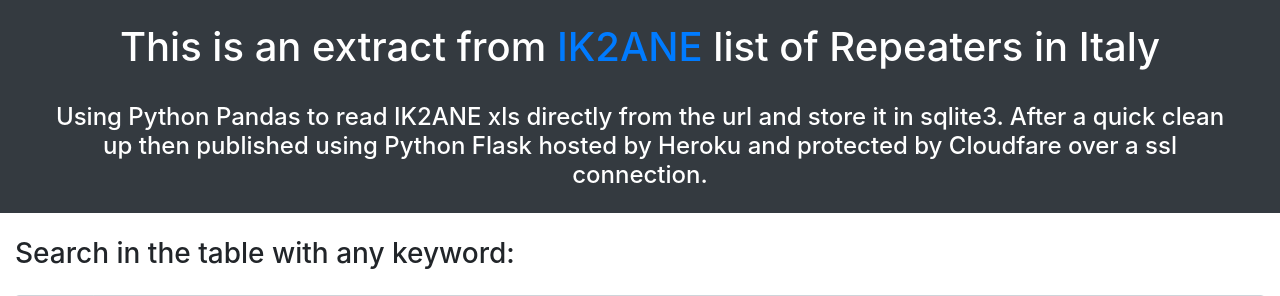
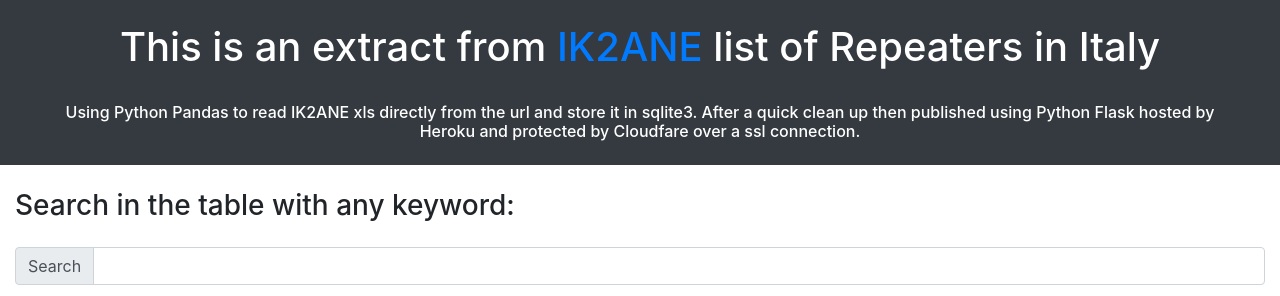
Before and after one commit to simseve/repeaters, a Python web app: template templates/index.html in a window 1280 px wide. Shown: the part 25-321 px from the top of the page. Run offline with Jinja, Linux system fonts and the light colour scheme; the template is opened without the code that fills it, so the values that code supplies are empty; some libraries are stand-ins or nearby versions.

Commit message:
text changes

```diff
--- a/templates/index.html
+++ b/templates/index.html
@@ -55,11 +55,11 @@
           Italy
         </h1>
       </header>
-      <h4 class="p-4">
+      <h6 class="p-4">
         Using Python Pandas to read IK2ANE xls directly from the url and store
         it in sqlite3. After a quick clean up then published using Python Flask
         hosted by Heroku and protected by Cloudfare over a ssl connection.
-      </h4>
+      </h6>
     </div>
     <div class="container col mt-4">
       <h3>Search in the table with any keyword:</h3>
```
